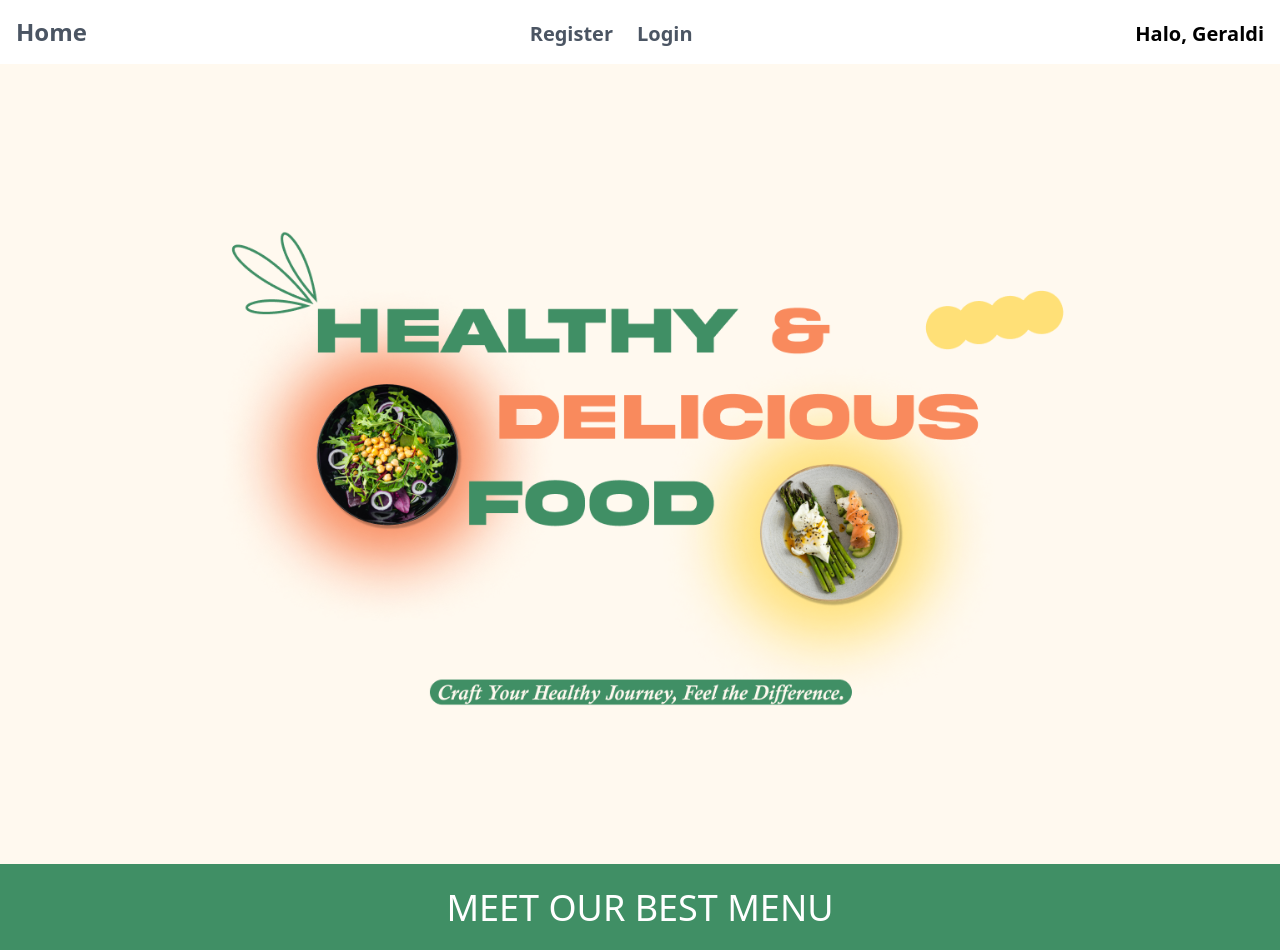
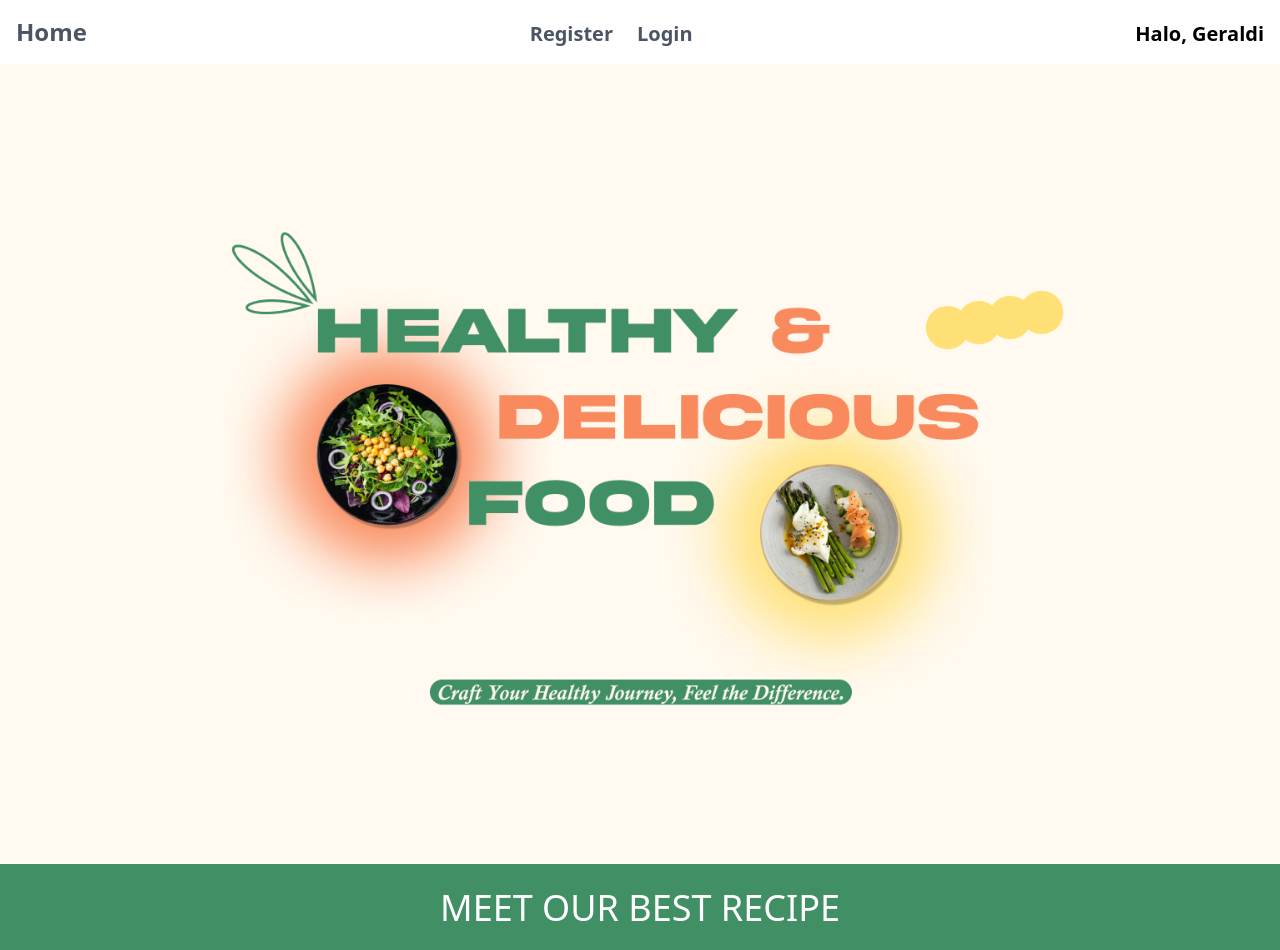
Before and after one commit to GeraldiNathan/ReactLaravel-FP, a React (Create React App) app: page /home in a window 1280 px wide. Shown: the top 950 px of the page. Built offline with nearby package versions, Linux system fonts and the light colour scheme.

Commit message:
decorating homepage

```diff
--- a/src/components/HomeComponents.js
+++ b/src/components/HomeComponents.js
@@ -16,7 +16,7 @@ function HomeComponent() {
       <section className="bg-hijau min-h-screen flex items-center">
         <div className="container mx-auto px-4">
           <div className="text-4xl font-title mt-6 text-white text-center">
-            MEET OUR BEST MENU
+            MEET OUR BEST RECIPE
           </div>
           <div className="flex flex-wrap">
             <div className="lg:pt-6 pt-6 w-full md:w-4/12 px-4 text-center">
```
